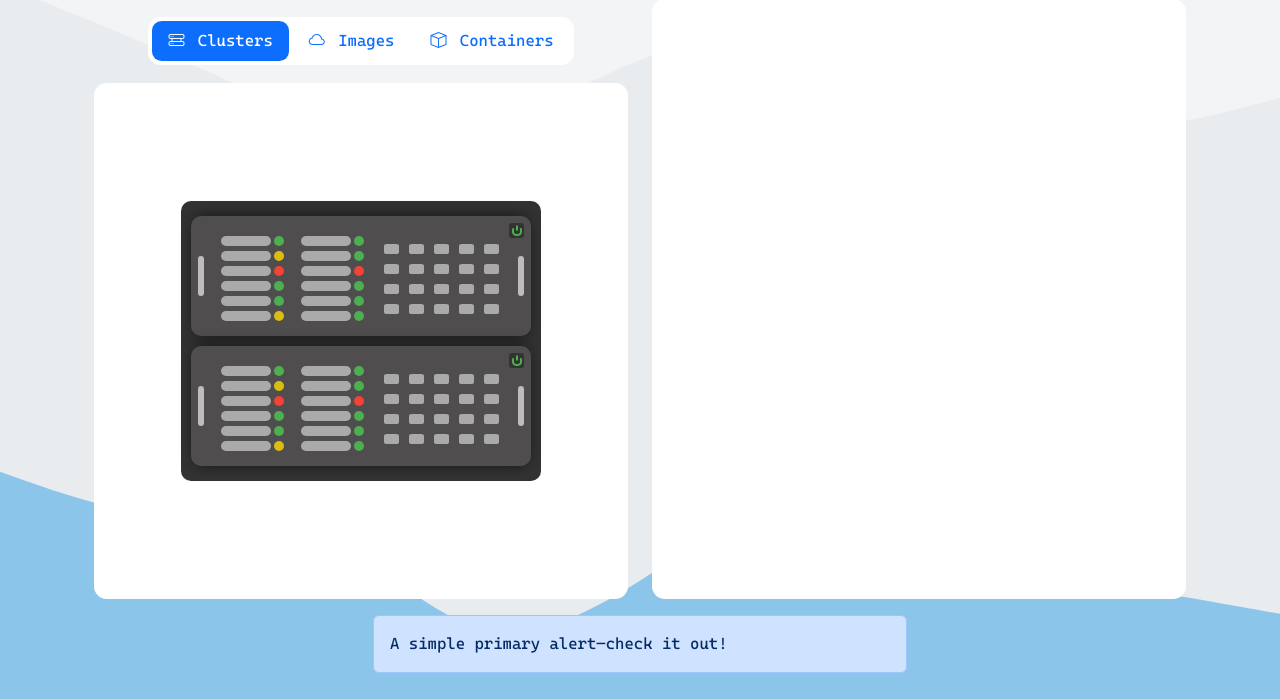
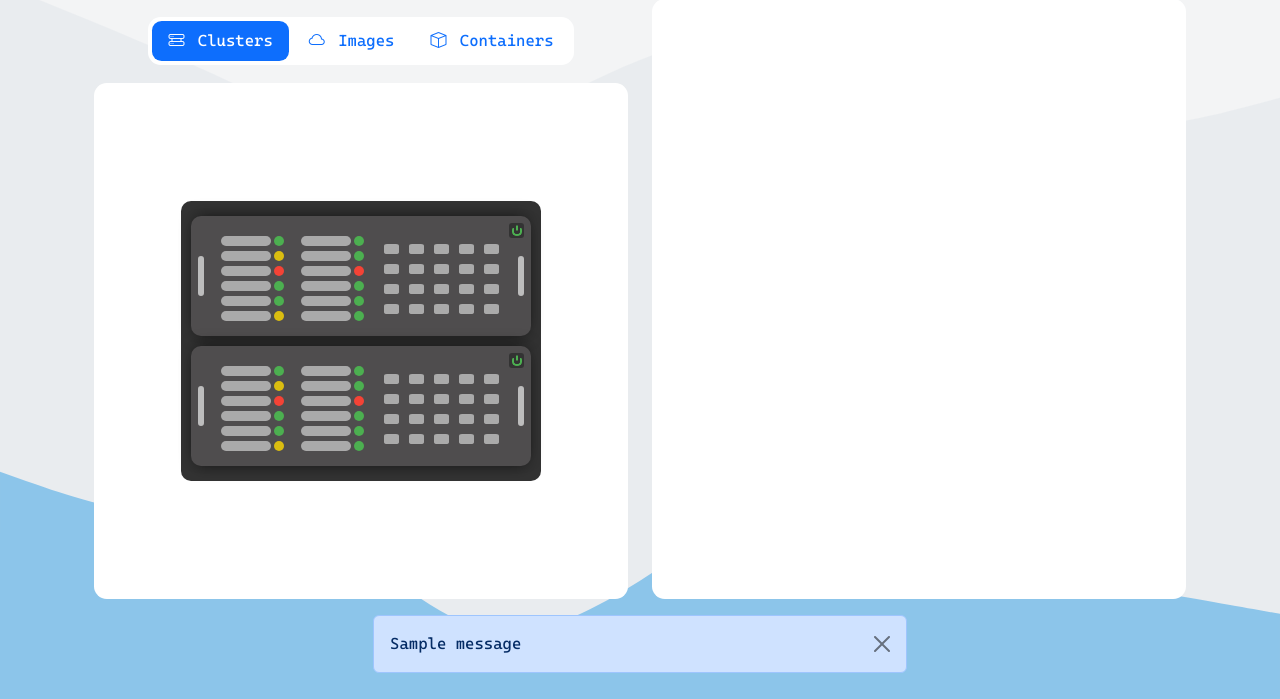
Before and after one commit to alexlahoz/DockerWebManager, a Django app: page / in a window 1280 px wide. Shown: the part 101-800 px from the top of the page. Run offline with Django 4.2, Linux system fonts and the light colour scheme; a user stored in the database is signed in; tables that the repository leaves empty hold one stand-in row (values such as "Sample post"); one stand-in notice (Sample message) is shown.

Commit message:
flash messages

```diff
--- a/clusters/templates/clusters/index.html
+++ b/clusters/templates/clusters/index.html
@@ -103,9 +103,7 @@
       </div>
     </div>
     <div class="col-12 mt-3 w-50 m-auto">
-      <div class="alert alert-primary" role="alert">
-        A simple primary alert—check it out!
-      </div>
+      {% include 'flash_message.html' %}
     </div>
   </div>
 
--- a/clusters/views.py
+++ b/clusters/views.py
@@ -4,6 +4,7 @@ from django.contrib.auth.models import User
 from django.contrib.auth import login, logout, authenticate
 from django.contrib.auth.decorators import login_required
 from django.db import IntegrityError
+from django.contrib import messages
 import docker
 from contextlib import contextmanager
 
@@ -26,6 +27,29 @@ def images(request):
   )
 
 @login_required
+def pull_image(request):
+  with docker_client() as client:
+    try:
+      client.images.pull(request.POST['image_name'])
+    except:
+      messages.add_message(request, messages.ERROR, 'Image does not exist')
+      return redirect('images')
+
+  messages.add_message(request, messages.SUCCESS, 'Image pulled successfully')
+
+  return redirect('images')
+
+def remove_image(request, image_id):
+  with get_image(image_id) as image:
+    try:
+      image.remove()
+    except:
+      messages.add_message(request, messages.ERROR, 'Image is in use')
+      return redirect('images')
+
+  return redirect('images')
+
+@login_required
 def containers(request):
   try:
     with docker_client() as client:
@@ -38,35 +62,6 @@ def containers(request):
       'containers': containers
     }
   )
-
-@login_required
-def pull_image(request):
-  with docker_client() as client:
-    try:
-      client.images.pull(request.POST['image_name'])
-    except:
-      redirect('images')
-      # return render(request, 'clusters/images.html', {
-      #     'request': request,
-      #     'error': 'Image does not exist'
-      #   }
-      # )
-
-  return redirect('images')
-
-def remove_image(request, image_id):
-  with get_image(image_id) as image:
-    try:
-      image.remove()
-    except:
-      return redirect('images')
-      # return render(request, 'clusters/images.html', {
-      #     'request': request,
-      #     'error': 'This image is being used by a container'
-      #   }
-      # )
-
-  return redirect('images')
 
 def signup(request):
     if request.method == 'GET':
--- /dev/null
+++ b/templates/flash_message.html
@@ -0,0 +1,15 @@
+{% if messages %}
+  {% for message in messages %}
+    {% if message.tags == 'success' %}
+      <div class="alert alert-primary alert-dismissible fade show" role="alert">
+        {{ message }}
+        <button type="button" class="btn-close" data-bs-dismiss="alert" aria-label="Close"></button>
+      </div>
+    {% elif message.tags == 'error' %}
+      <div class="alert alert-danger alert-dismissible fade show" role="alert">
+        {{ message }}
+        <button type="button" class="btn-close" data-bs-dismiss="alert" aria-label="Close"></button>
+      </div>
+    {% endif %}
+  {% endfor %}
+{% endif %}
```
Also changed, not shown: clusters/templates/clusters/images.html (+4 -5 lines).
